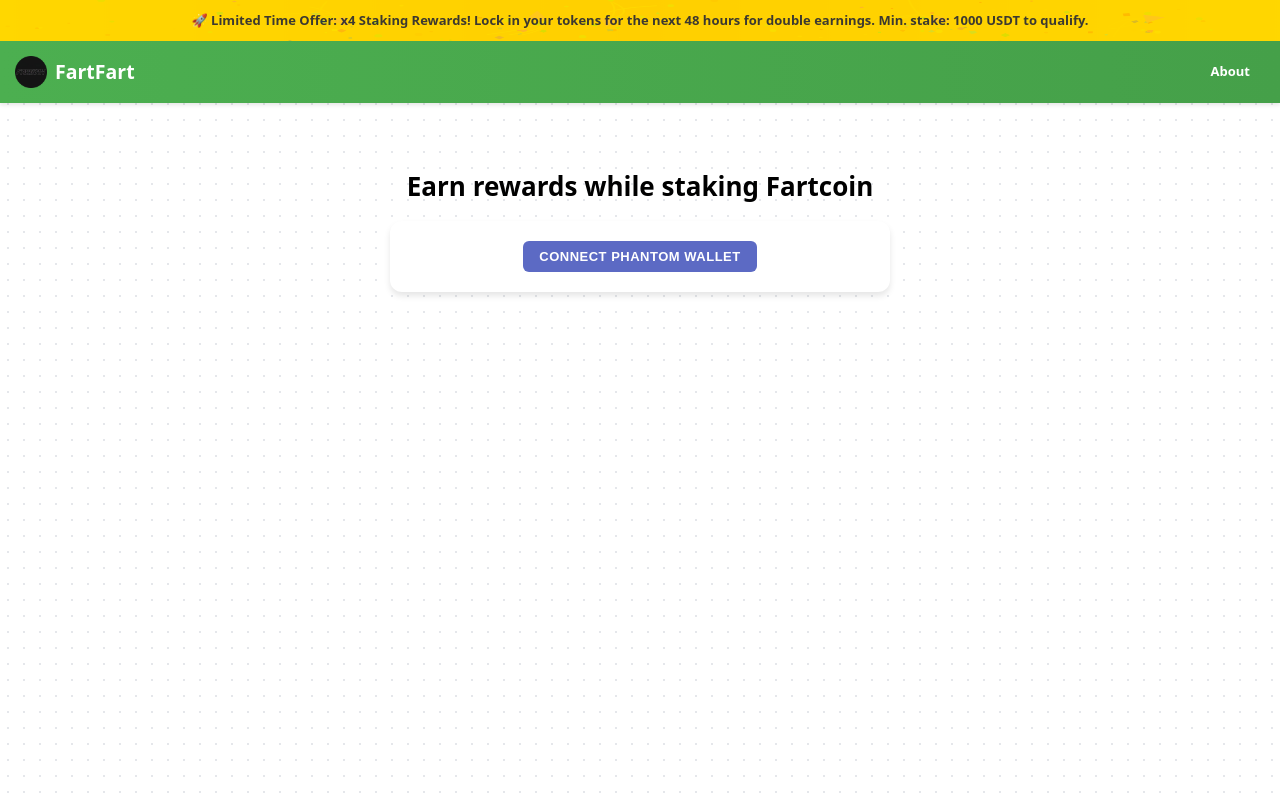
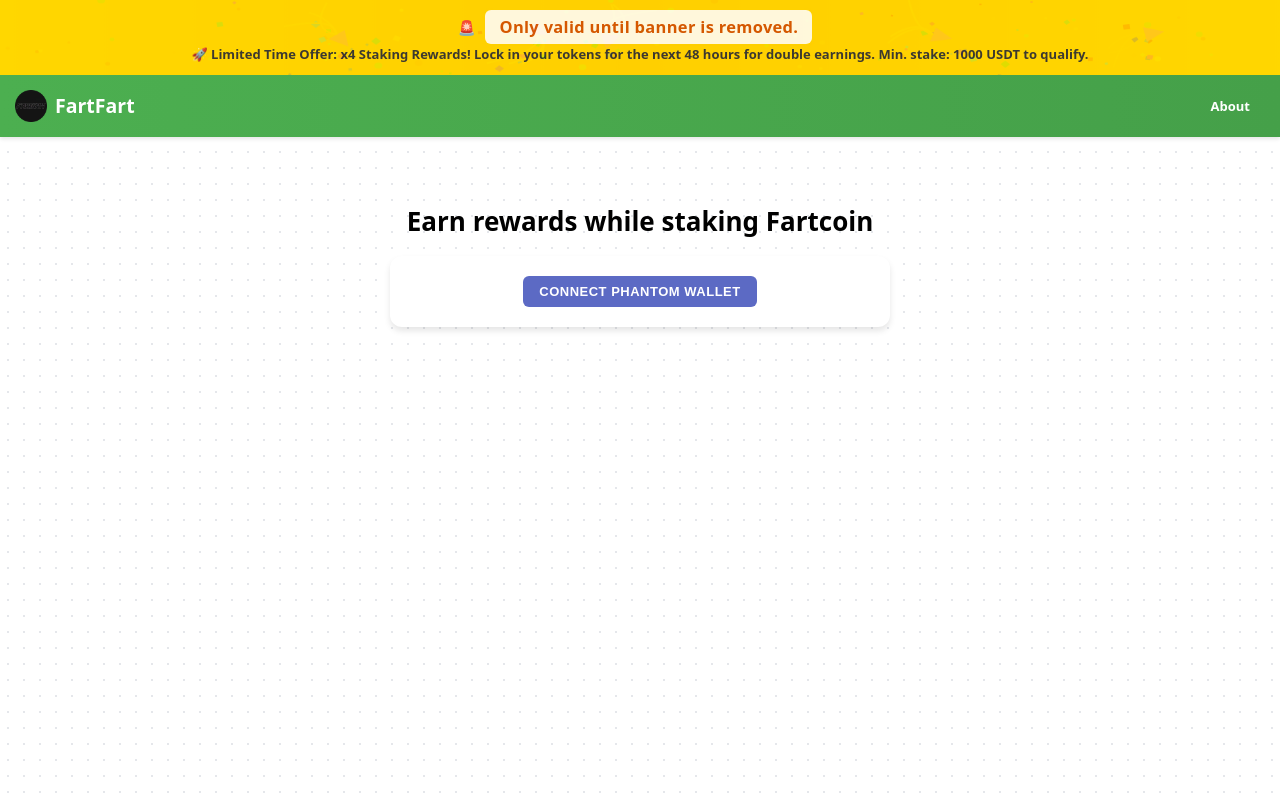
Before and after one commit to spookey007/FartFart, a React (Vite) app: page / in a window 1280 px wide. Built offline with nearby package versions, Linux system fonts and the light colour scheme.

Commit message:
fartcoin header changes

```diff
--- a/src/components/Header.jsx
+++ b/src/components/Header.jsx
@@ -7,6 +7,8 @@
       <div style={styles.bannerContainer}>
         <AnimatedBackground isActive={true} />
         <div style={styles.banner}>
+        <span style={styles.bannerText}>🚨</span>
+        <span style={styles.validUntil}>Only valid until banner is removed.</span>
           <p style={styles.bannerText}>
             🚀 Limited Time Offer: x4 Staking Rewards! Lock in your tokens for the next 48 hours for double earnings. Min. stake: 1000 USDT to qualify.
           </p>
@@ -85,6 +87,19 @@
   bannerText: {
     margin: 0,
   },
+  validUntil: {
+    display: 'inline-block',
+    background: '#fffbe6',
+    color: '#d35400',
+    fontWeight: 700,
+    fontSize: '1.15em',
+    borderRadius: '6px',
+    padding: '4px 14px',
+    margin: '0 10px',
+    boxShadow: '0 1px 4px rgba(255, 198, 0, 0.12)',
+    letterSpacing: '0.02em',
+    transition: 'background 0.2s, color 0.2s',
+  },
 };
 
 // Add keyframes for the pulse animation
```
